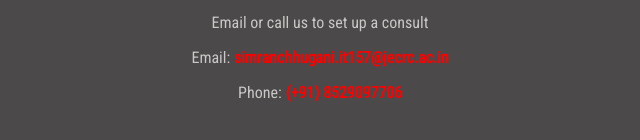
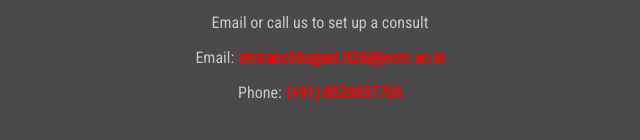
Before and after one commit to simranchhugani/PhotographyWebsite, a plain HTML site: page index.html in a window 1280 px wide. Shown: the part 10381-10521 px from the top of the page, 320-960 px from the left. Drawn offline with Linux system fonts and the light colour scheme.

Commit message:
Update index.html

```diff
--- a/index.html
+++ b/index.html
@@ -61,7 +61,7 @@
     <footer>
         <h3>Get In Touch</h3>
         <p>Email or call us to set up a consult</p>
-        <p>Email: <strong><a href="mailto:simranchhugani.it157@jecrc.ac.in">simranchhugani.it157@jecrc.ac.in</a></strong></p>
+        <p>Email: <strong><a href="mailto:simranchhugani.it26@jecrc.ac.in">simranchhugani.it26@jecrc.ac.in</a></strong></p>
         <p>Phone:
             <a href="+3595555555">
                 <strong>(+91) 8529097706</strong>
```
